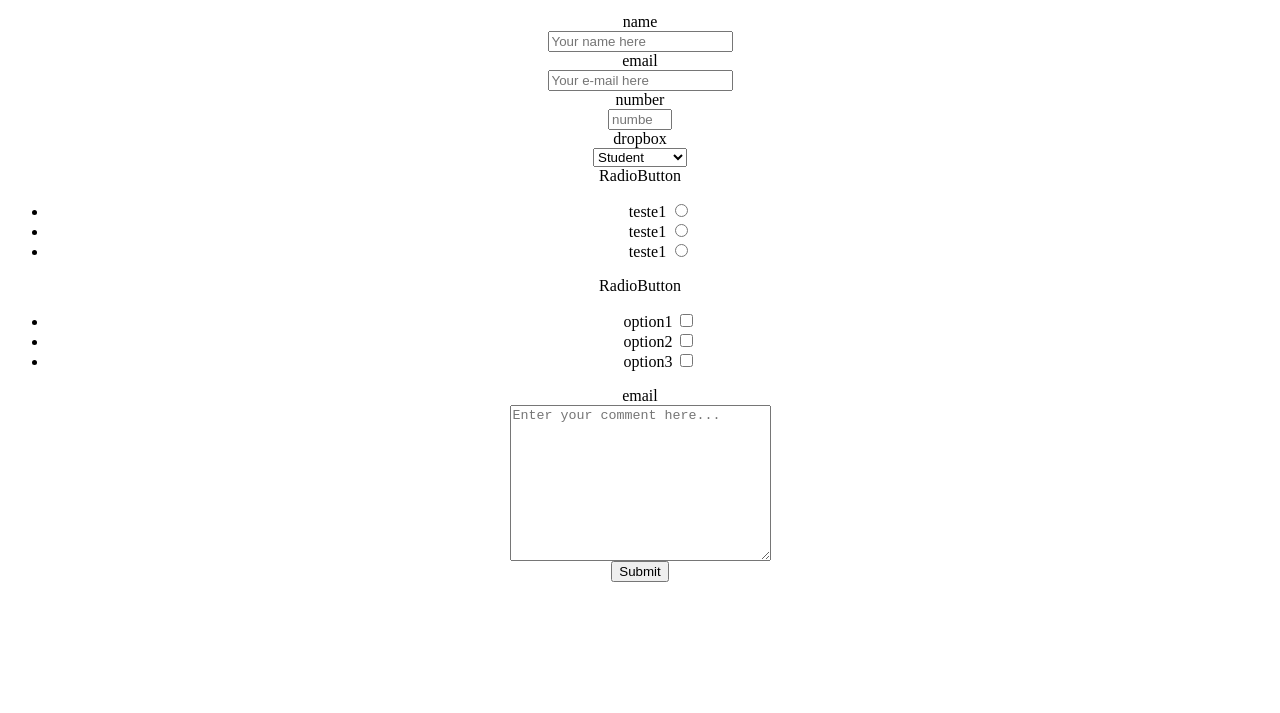
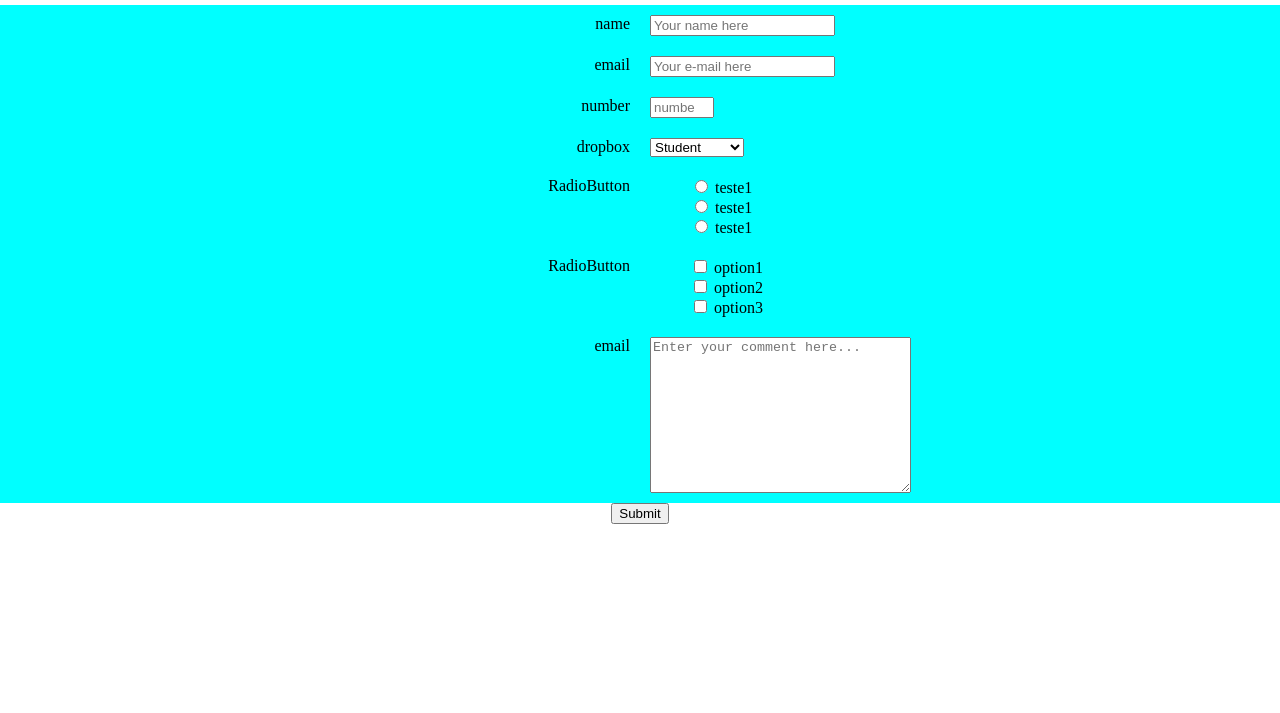
Before and after one commit to OblivionWatcher/FCC_SurveyForm, a plain HTML site: page src/index.html in a window 1280 px wide. Shown: the part 87-800 px from the top of the page. Drawn offline with Linux system fonts and the light colour scheme.

Commit message:
Implementacao do css

```diff
--- a/src/index.html
+++ b/src/index.html
@@ -8,43 +8,44 @@
             <h1 id="title">Form Title</h1>
             <p id="description">Description</p>
         </div>
+
         <form id="survey-form">
 
-            <div>
-                <div>
+            <div class="block">
+                <div class="leftdiv">
                      <label id="name-label" for="name">name</label>
                 </div>
-                <div>
+                <div class="rightdiv">
                     <input placeholder="Your name here" type="text" id="name" required>
                 </div>
             </div>
 
 
-            <div>
-                <div>
+            <div class="block">
+                <div class="leftdiv">
                     <label id="email-label" for="email">email</label>
                 </div>
-                <div>
+                <div class="rightdiv">
                     <input placeholder="Your e-mail here" type="email" id="email" required>
                 </div>
             </div>
 
 
-            <div>
-                <div>
+            <div class="block">
+                <div class="leftdiv">
                     <label id="number-label" for="number">number</label>
                 </div>
-                <div>
+                <div class="rightdiv">
                     <input placeholder="number" type="number" min="0" max="100" id="number" required>
                 </div>
             </div>
 
 
-            <div>
-                <div>
+            <div class="block">
+                <div class="leftdiv">
                     <label id="drop-label" for="number">dropbox</label>
                 </div>
-                <div>
+                <div class="rightdiv">
                     <select name="currentPos" id="dropdown">
                         <option value="student">Student</option>
                         <option value="job">Full time job</option>
@@ -53,28 +54,28 @@
             </div>
 
 
-            <div>
-                <div>
+            <div class="block">
+                <div class="leftdiv">
                     <label id="radio-label" for="userRatings">RadioButton</label>
                 </div>
-                <div>
+                <div class="rightdiv">
                     <ul>
                         <li class="radio">
                             <label>
+                                <input name="radio-buttons" value="1" type="radio" class="userRatings">
                                 teste1
-                                <input name="radio-buttons" value="1" type="radio" class="userRatings">
                             </label>
                         </li>
                         <li class="radio">
                             <label>
+                                <input name="radio-buttons" value="2" type="radio" class="userRatings">
                                 teste1
-                                <input name="radio-buttons" value="2" type="radio" class="userRatings">
                             </label>
                         </li>
                         <li class="radio">
                             <label>
+                                <input name="radio-buttons" value="3" type="radio" class="userRatings">
                                 teste1
-                                <input name="radio-buttons" value="3" type="radio" class="userRatings">
                             </label>
                         </li>
                     </ul>
@@ -82,38 +83,40 @@
             </div>
 
 
-            <div>
-                <div>
+            <div class="block">
+                <div class="leftdiv">
                     <label id="check-label" for="preferences">RadioButton</label>
                 </div>
-                <div>
+                <div class="rightdiv">
                     <ul>
                         <li class="checkbox">
                             <label>
+                                <input name="prefer" value="1" type="checkbox" class="userRatings">
                                 option1
-                                <input name="prefer" value="1" type="checkbox" class="userRatings">
                             </label>
                         </li>
                         <li class="checkbox">
                             <label>
+                                <input name="prefer" value="2" type="checkbox" class="userRatings">
                                 option2
-                                <input name="prefer" value="2" type="checkbox" class="userRatings">
                             </label>
                         </li>
                         <li class="checkbox">
                             <label>
+                                <input name="prefer" value="3" type="checkbox" class="userRatings">
                                 option3
-                                <input name="prefer" value="3" type="checkbox" class="userRatings">
                             </label>
                         </li>
                     </ul>
                 </div>
             </div>
-            <div>
-                <div>
+
+
+            <div class="block">
+                <div class="leftdiv">
                     <label id="email-label" for="email">email</label>
                 </div>
-                <div>
+                <div class="rightdiv">
                     <textarea id="comments" class="input-field" placeholder="Enter your comment here..." name="comment" id="" cols="30" rows="10"></textarea>
                 </div>
             </div>
--- a/src/main.css
+++ b/src/main.css
@@ -1,3 +1,25 @@
 #main{
     text-align: center;
+    margin:0px;
+    padding:0px;
 }
+ul{
+    list-style: none;
+    margin:0px;
+}
+.block{
+    text-align: center;
+    display: flex;
+    justify-content: center;
+    background-color: cyan;
+}
+.leftdiv{
+    padding: 10px;
+    width: 200px;
+    text-align: right;
+}
+.rightdiv{
+    padding: 10px;
+    width: 200px;
+    text-align: left;
+}
```
